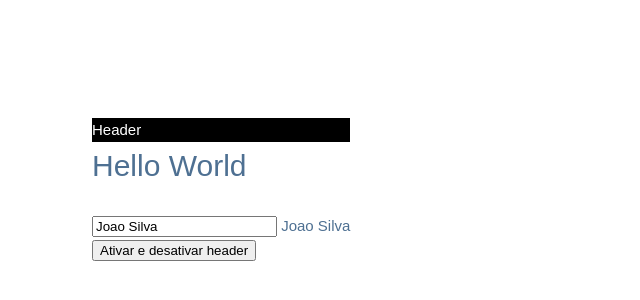
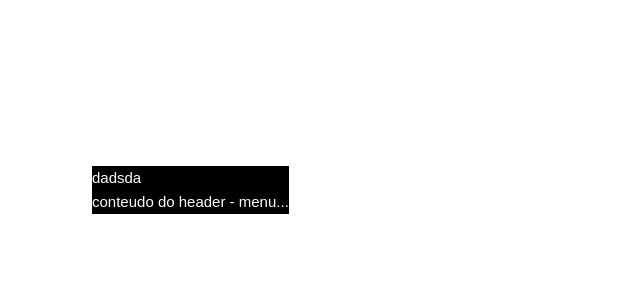
Before and after one commit to domidom404/vue-project, a Vue app in the folder vue-project/: page / in a window 1280 px wide. Shown: the part 210-510 px from the top of the page, without its empty margins (0-640 px from the left). Built offline with nearby package versions, Linux system fonts and the light colour scheme; the HTML template or start-up script is replaced by a standard one.

Commit message:
feat: aula 13 – Componentes slot

```diff
--- a/vue-project/src/App.vue
+++ b/vue-project/src/App.vue
@@ -1,16 +1,14 @@
 <template>
-  <div>
-    <TheHeader v-if="showHeader"/>
-    <h1>Hello World</h1>
-    <br>
-    <input
-    v-model="name"
-    type="text">
-    {{ name }} <br>
-    <button @click="showHeader = !showHeader">
-      Ativar e desativar header
-    </button>
-  </div>
+ <div>
+  <TheHeader>
+    <template v-slot:description>
+      <!-- 'v-slot' direciona conteudo para slots nomeados em componentes-->
+      <p>dadsda</p>
+    </template>
+
+    conteudo do header - menu...
+  </TheHeader>
+ </div>
 </template>
 
 
@@ -21,71 +19,20 @@ export default {
   components: {TheHeader},
   data() {
     return {
-      name: 'Joao Silva',
-      showHeader: true,
     }
   },
-// Criação:
-  //preparar o componente
-  //Ajax, inicializar algumas variaveis
-  //nao tem acesso ao DOM(template)
-// Montagem:
-  // Inicializar uma lib externa
-  //Geralmente precisa de acesso ao template (DOM)
-  //Tem acesso ao template (DOM)
-// Atualização:
-  //Debug
-  // Update
-// Desmontagem:
- // Remover tudo que for necessário para liberar memória (lib -> destroy)
 
- //HOOKS
- beforeUpdate(){
-  console.log('beforeUpdate', this.name);
- },
- updated(){
-  console.log('updated', this.name);
- },
- //antes do componente ser formado
- beforeCreate(){
-  console.log('beforeCreate');
-  console.log('Estado:', this.name);
-  console.log('DOM:', this.$el) //$el puxa o elemento raiz do componente
- },
-//depois do componente ser formado
- created(){
-  console.log('created');
-  console.log('Estado:', this.name);
-  console.log('DOM:', this.$el)
- },
-
- //antes do componente ser montado
-  beforeMount(){
-    console.log('beforeMount');
-    console.log('Estado:', this.name);
-    console.log('DOM:', this.$el)  },
-  //depois que o componente foi montado
-  mounted(){
-    console.log('mounted');
-    console.log('Estado:', this.name);
-    console.log('DOM:', this.$el)
-    },
-  //antes de montar o componente
- beforeMount(){
-  console.log('beforeMount');
- },
- unmounted(){
-  console.log('unmounted');
- },
-
- watch:{
-},
-
-  computed:{
-  },
-
-  methods: {
-}
+ beforeUpdate(){},
+ updated(){},
+ beforeCreate(){},
+ created(){},
+ beforeMount(){},
+ mounted(){},
+ beforeMount(){},
+ unmounted(){},
+ watch:{},
+ computed:{},
+ methods: {}
 }
 </script>
 
--- a/vue-project/src/components/TheHeader.vue
+++ b/vue-project/src/components/TheHeader.vue
@@ -1,32 +1,33 @@
 <template>
   <header class="header">
-    Header
+    <h1
+      v-if="$slots.title"
+      class="title">
+      <slot name="title"/>
+    </h1>
+
+    <div>
+      <slot name="description" />
+    </div>
+
+    <div>
+      <slot></slot>
+    <!--permite que um conteudo externo seja inserido-->
+      <!--no caso o conteudo da tag <TheHeader> no arq app.vue sera inserido aqui-->
+    </div>
+
+
   </header>
 </template>
 
 <script>
-export default{
+ export default {
   mounted(){
-    window.addEventListener('resize', this.resize)
-  },
-  beforeUnmount(){
-    // Destruir as nossas libs
-    // Eventos
-    // Listeners
-  console.log('beforeUnmount');
-  window.removeEventListener('resize', this.resize)
-  },
-  unmonted(){
-    console.log('unmonted');
-  },
-
-  methods:{
-    resize($evt){
-      console.log($evt);
-    }
+    console.log(this.$slots);
   }
 
-}
+ }
+
 </script>
 
 <style>
```
